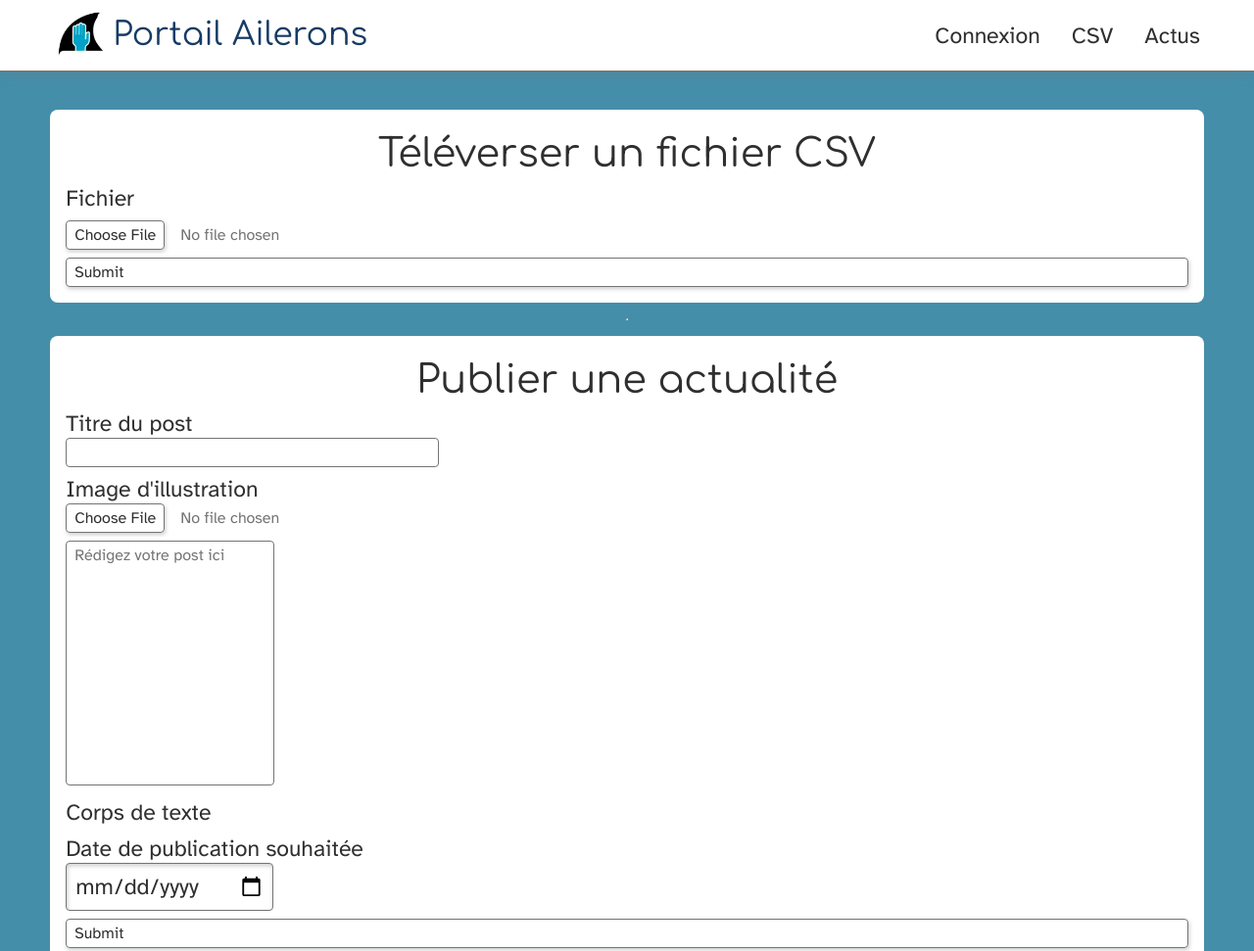
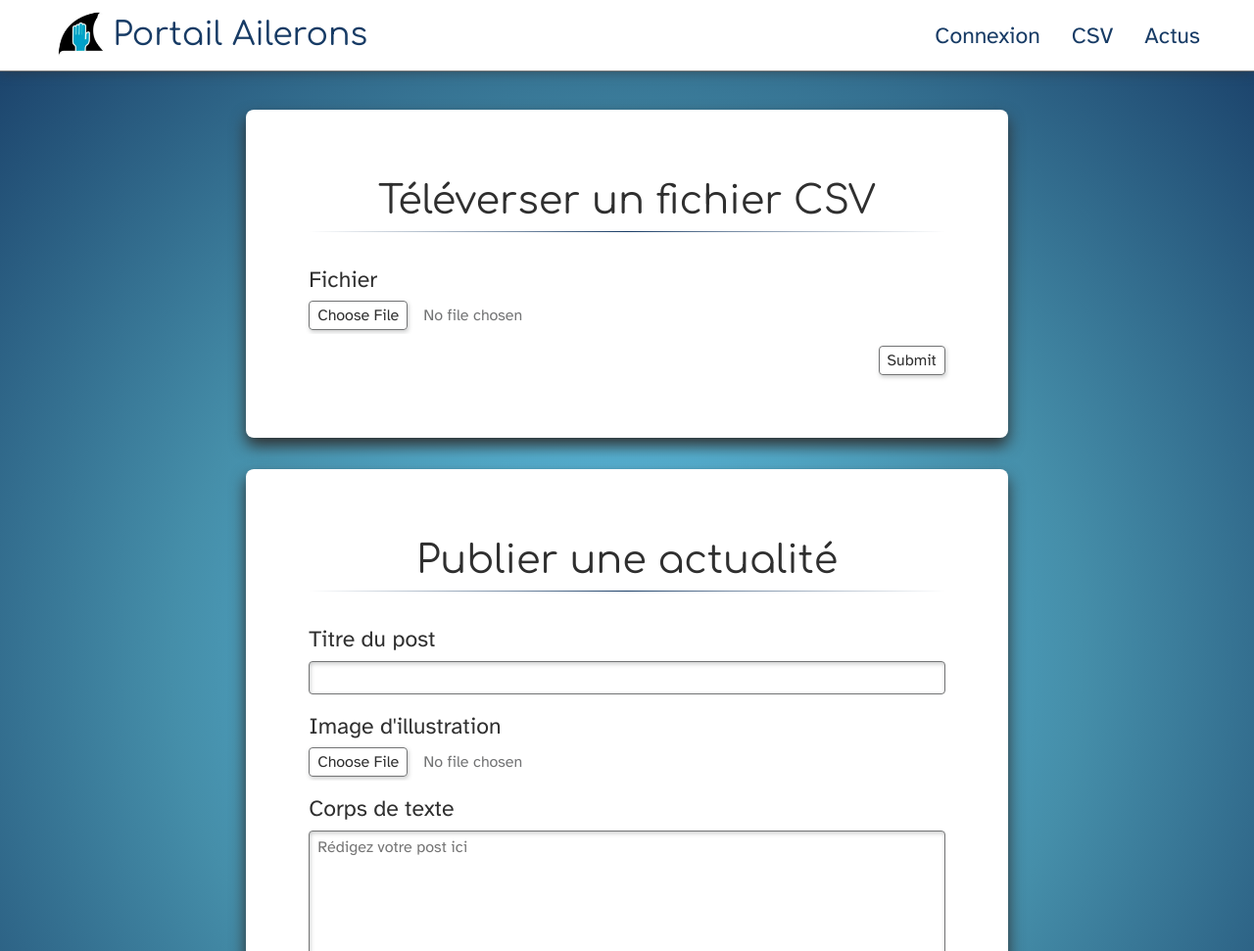
Before and after one commit to LouisCoutel/Ailerons-Portail, a website: page index.html in a window 1280 px wide. Shown: the top 971 px of the page at 98% size. Drawn offline with Linux system fonts and the light colour scheme.

Commit message:
Style the page some more

```diff
--- a/index.html
+++ b/index.html
@@ -27,46 +27,39 @@
     <main>
         <section id="csv-upload-section">
             <h2>Téléverser un fichier CSV</h2>
+            <hr />
 
-            <form id="csv-upload-form" action="http://127.0.0.1:5000/upload" method="post" enctype="multipart/form-data">
-                <label for="csvFile">Fichier</label>
+            <form id="csv-upload-form" action="http://127.0.0.1:5000/upload" method="post"
+                enctype="multipart/form-data">
+                    <label for="csvFile">Fichier
                         <input type="file" class="file" id="csvFile" name="csvFile" accept=".csv" />
+                    </label>
                     <input type="submit" class="submit">
             </form>
         </section>
 
-        <hr />
 
         <section id="news-post-section">
             <h2>Publier une actualité</h2>
-            <form id="news-post-form" >
-                <div class="form-field-wrapper">
+            <hr />
+
+            <form id="news-post-form">
                 <label for="post-title-input">Titre du post
+                    <input type="field" class="field" id="post-title-input" name="post-title-input">
                 </label>
-                    <input type="field" class="field" id="post-title-input" name="post-title-input">
-                </div>
 
-                <div class="form-field-wrapper">
                 <label for="post-image-input">Image d'illustration
+                    <input type="file" class="file" id="post-image-input" name="post-image-input" accept=".png,.jpg">
                 </label>
-                    <input type="file" class="file" id="post-image-input" name="post-image-input" accept=".png,.jpg">
-                </div>
 
-                <div class="form-field-wrapper">
+                <label for="post-content-input">Corps de texte
                     <textarea id="post-content-input" name="post-content-input"
                         placeholder="Rédigez votre post ici"></textarea>
-                </div>
+                </label>
 
-                <div class="form-field-wrapper">
-                    <label for="post-content-input">Corps de texte
-                    </label>
-                </div>
-
-                <div class="form-field-wrapper">
                 <label for="post-title-input">Date de publication souhaitée
                     <input type="date" class="date" id="publication-date-input" name="publication-date-input">
                 </label>
-                </div>
 
                 <input type="submit" class="submit">
             </form>
--- a/styles.css
+++ b/styles.css
@@ -19,6 +19,7 @@ body {
     font-family: "Atkinson Hyperlegible";
     color: var(--dark-grey);
     background-color: #458EA9;
+    background: radial-gradient(circle, rgb(98, 202, 239) 0%, rgba(69,142,169,1) 50%, rgba(23,59,101,1) 100%);
 }
 
 header {
@@ -37,7 +38,7 @@ header {
 
     border-bottom: 1px solid;
     border-color: var(--smokey-grey);
-    filter: drop-shadow(0 -4px 8px var(--smokey-grey));
+    filter: drop-shadow(0 -4px 8px var(--dark-grey));
 }
 
 header > section {
@@ -55,7 +56,7 @@ header > nav {
     padding: 0 0.25rem;
     display: flex;
     width: fit-content;
-    color: var(--dark-grey);
+    color: var(--nile-blue);
 }
 
 nav > li {
@@ -71,13 +72,13 @@ a {
 }
 
 a:hover {
-    color: var(--deep-saffron)
+    color: var(--deep-saffron);
 }
 main {
     margin-top: 10vh;
     display: flex;
     flex-direction: column;
-    gap: 0.5rem;
+    gap: 2rem;
     padding: 4vh 4vw;
 }
 
@@ -85,11 +86,13 @@ main > section {
     display: flex;
     flex-direction: column;
     align-items: center;
-    padding: 0 4vw;
+    padding: 4rem;
     background-color: white;
     border-radius: 0.5rem;
-    padding: 1rem;
     box-sizing: border-box;
+    width: min(80vw, 75ch);
+    margin: auto;
+    box-shadow: 0 8px 16px var(--dark-grey);
 }
 
 h1,
@@ -111,22 +114,21 @@ h2 {
 }
 
 form {
-    width: fit-content;
+    width: 100%;
     display: flex;
     flex-direction: column;
-    gap: 0.5rem;
-    width: 100%;
+    gap: 1rem;
+    padding: 0;
 }
+
 
 label {
     font-size: 1.44rem;
+    line-height: 1.5;
     display: flex;
     flex-direction: column;
-
-}
-
-#post-content-input {
-    height: max(80px, 30vh);
+    gap: 0.25rem;
+    overflow: visible;
 }
 
 #main-logo {
@@ -142,14 +144,22 @@ input {
 
 input.date, input.field, textarea, ::file-selector-button, input.submit {
     all: unset;
+    font-size: 1rem;
     border-radius: 0.25rem;
     border: 1px solid;
     border-color: var(--smokey-grey);
     padding: 0.25rem 0.5rem;
 }
 
-input.field {
-    width: 35ch;
+input.date, input.field, textarea {
+    box-shadow: 1px 2px 4px #7374755c inset;
+}
+
+textarea {
+    width: 100%;
+    box-sizing: border-box;
+    height: 33vh;
+    font-size: 1rem;
 }
 
 input.file {
@@ -159,6 +169,7 @@ input.file {
     overflow: visible;
     margin: -4px 0 -4px -4px;
     color: var(--smokey-grey);
+    overflow: visible;
 }
 
 ::file-selector-button {
@@ -175,10 +186,11 @@ input.file {
 
 button, input.submit, ::file-selector-button {
     box-shadow: 1px 2px 4px #7374755c;
+     transition: transform 250ms ease-out;
+     overflow: visible;
 }
 
 input.date {
-    box-shadow: 1px 2px 4px #7374755c inset;
     width: fit-content;
     padding: 0.5rem;
 }
@@ -187,7 +199,15 @@ input.date:hover {
     border-color: var(--blue-hosta)
 }
 
+input.submit {
+    width: fit-content;
+    height: fit-content;
+    align-self: flex-end;
+}
 
+button:hover, input.submit:hover {
+    transform: translateY(-1px);
+}
 
 input.submit:hover {
     color: white;
@@ -195,7 +215,21 @@ input.submit:hover {
     background-color:var(--deep-saffron);
 }
 
+div.row-wrapper {
+    display: flex;
+    width: 100%;
+    justify-content: space-between;
+    align-items: center;
+}
 
+hr {
+    all: unset;
+    height: 1px;
+    width: 100%;
+    background: linear-gradient(90deg, rgba(23,59,101,0) 0%, rgba(23,59,101,0.6) 33%, rgba(23,59,101,1) 50%, rgba(23,59,101,0.6) 66%, rgba(23,59,101,0) 100%);;
+    margin-bottom: 2rem;
+
+}
 :target {
      scroll-margin-top: 4rem;
 }
```
Also changed, not shown: package.json (added, +26 -0 lines), .eslintrc.json (added), 2 other files. Lines whose indentation alone changed are shown as unchanged.
